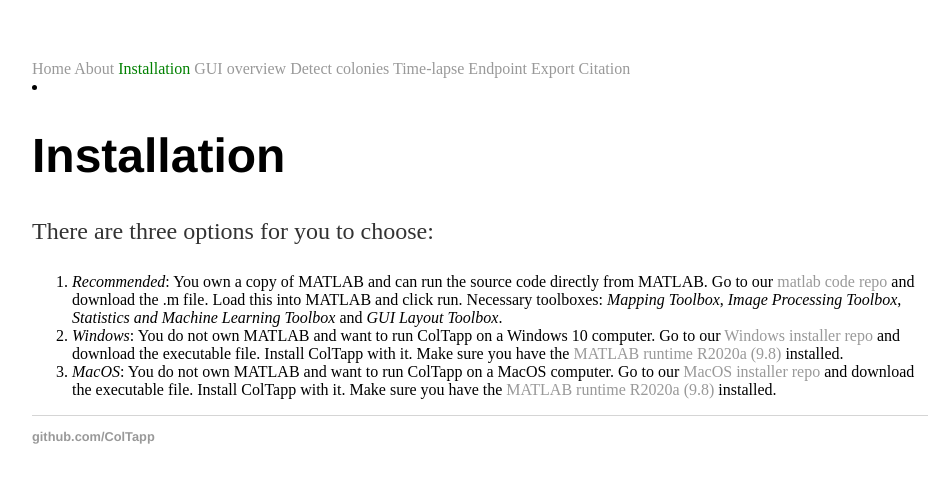
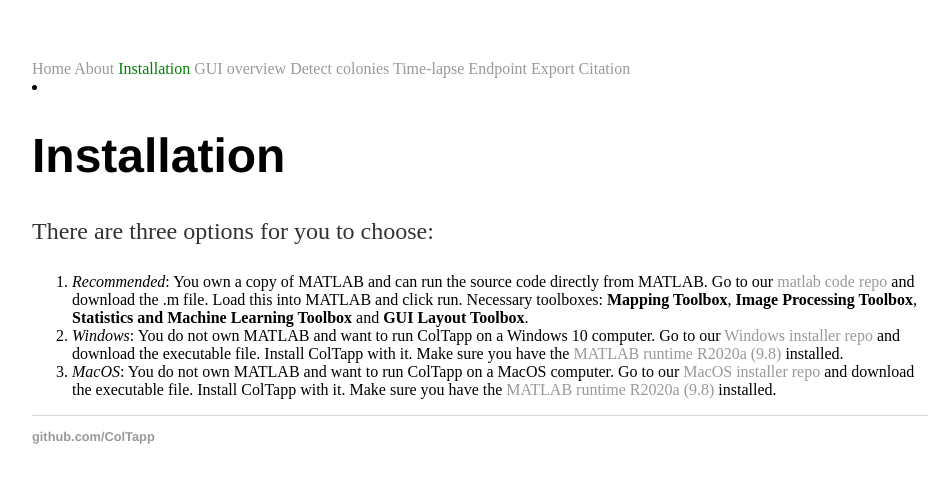
Before and after one commit to ColTapp/ColTapp.github.io, a Jekyll site: the page built from installation.md, in a window 1280 px wide. Shown: the top 483 px of the page, without its empty margins (160-1107 px from the left). Built offline with Jekyll 4.4.1, drawn with Linux system fonts in a browser that asks for light colours.

```diff
--- a/installation.md
+++ b/installation.md
@@ -4,6 +4,6 @@ title: Installation
 ---
 # Installation
 There are three options for you to choose:
-1. _Recommended_: You own a copy of MATLAB and can run the source code directly from MATLAB. Go to our [matlab code repo](https://github.com/ColTapp/matlab-code) and download the .m file. Load this into MATLAB and click run. Necessary toolboxes: *Mapping Toolbox*, *Image Processing Toolbox*, *Statistics and Machine Learning Toolbox* and *GUI Layout Toolbox*.
+1. _Recommended_: You own a copy of MATLAB and can run the source code directly from MATLAB. Go to our [matlab code repo](https://github.com/ColTapp/matlab-code) and download the .m file. Load this into MATLAB and click run. Necessary toolboxes: **Mapping Toolbox**, **Image Processing Toolbox**, **Statistics and Machine Learning Toolbox** and **GUI Layout Toolbox**.
 2. _Windows_: You do not own MATLAB and want to run ColTapp on a Windows 10 computer. Go to our [Windows installer repo](https://github.com/ColTapp/win-executable) and download the executable file. Install ColTapp with it. Make sure you have the [MATLAB runtime R2020a (9.8)](https://ch.mathworks.com/de/products/compiler/matlab-runtime.html) installed.
 3. _MacOS_: You do not own MATLAB and want to run ColTapp on a MacOS computer. Go to our [MacOS installer repo](https://github.com/ColTapp/mac-executable) and download the executable file. Install ColTapp with it. Make sure you have the [MATLAB runtime R2020a (9.8)](https://ch.mathworks.com/de/products/compiler/matlab-runtime.html) installed.
```
